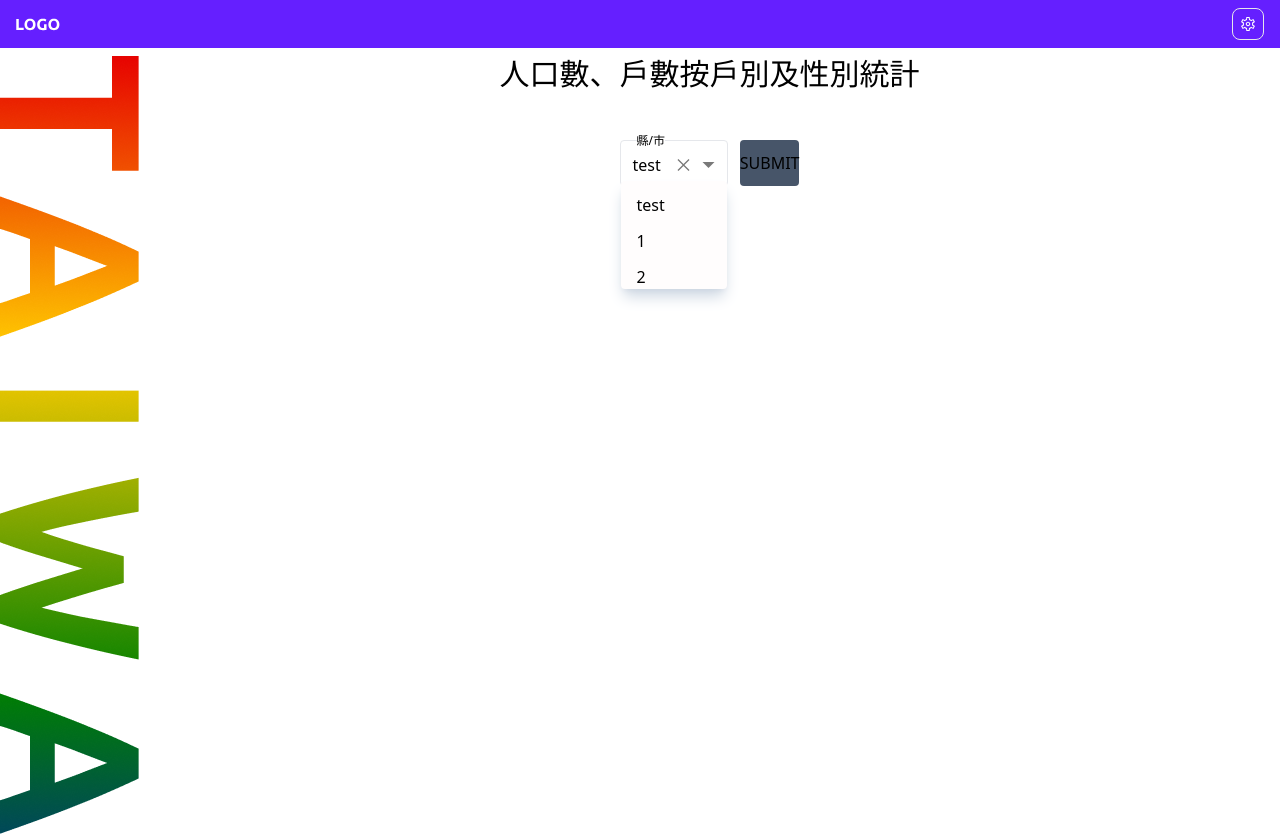
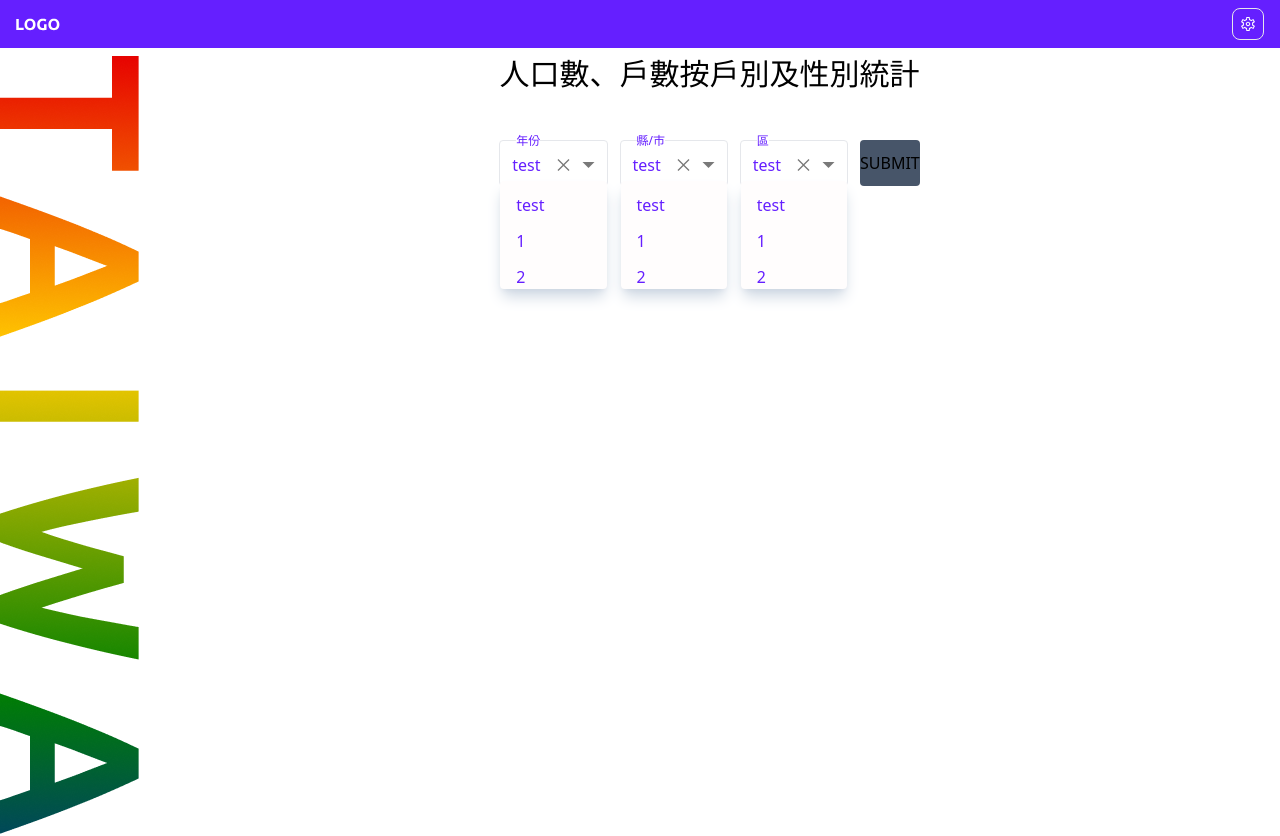
Before and after one commit to RyanStone2640/dashboard, a React (Vite) app: page / in a window 1280 px wide. Shown: the top 836 px of the page. Built offline with nearby package versions, Linux system fonts and the light colour scheme.

Commit message:
feat: edit selectOption component

```diff
--- a/package.json
+++ b/package.json
@@ -25,12 +25,14 @@
     "@typescript-eslint/parser": "^6.0.0",
     "@vitejs/plugin-react": "^4.0.3",
     "autoprefixer": "^10.4.15",
+    "clsx": "^2.0.0",
     "eslint": "^8.45.0",
     "eslint-config-airbnb": "^19.0.4",
     "eslint-import-resolver-alias": "^1.1.2",
     "eslint-plugin-react-hooks": "^4.6.0",
     "eslint-plugin-react-refresh": "^0.4.3",
     "postcss": "^8.4.29",
+    "tailwind-merge": "^1.14.0",
     "tailwindcss": "^3.3.3",
     "typescript": "^5.0.2",
     "vite": "^4.4.5"
--- a/src/components/Content/index.tsx
+++ b/src/components/Content/index.tsx
@@ -13,9 +13,21 @@ function Content() {
       <div className=" flex-grow flex flex-col items-center">
         <h2 className="text-3xl mb-12">人口數、戶數按戶別及性別統計</h2>
         <div className="flex gap-3">
-          <Select value={[{ label: 'test', value: 'test' }, { label: '1', value: '1' }, { label: '2', value: '2' }]} />
-          {/* <Select />
-          <Select /> */}
+          <Select
+            selectLabel="年份"
+            options={[{ label: 'test', value: 'test' }, { label: '1', value: '1' }, { label: '2', value: '2' }]}
+            onChange={() => { }}
+          />
+          <Select
+            selectLabel="縣/市"
+            options={[{ label: 'test', value: 'test' }, { label: '1', value: '1' }, { label: '2', value: '2' }]}
+            onChange={() => { }}
+          />
+          <Select
+            selectLabel="區"
+            options={[{ label: 'test', value: 'test' }, { label: '1', value: '1' }, { label: '2', value: '2' }]}
+            onChange={() => { }}
+          />
           <button className="bg-slate-600 rounded" type="submit">SUBMIT</button>
         </div>
       </div>
--- a/src/components/UI/Select/index.tsx
+++ b/src/components/UI/Select/index.tsx
@@ -1,5 +1,7 @@
+import cn from '@/utilities/twMerge.ts';
 import arrowDropDon from '@/assets/arrow-drop-down.svg';
 import xMark from '@/assets/xMark.svg';
+import { useState } from 'react';
 
 export type SelectOption = {
   label: string
@@ -7,24 +9,28 @@ export type SelectOption = {
 }
 
 type SelectProps = {
-  value?: SelectOption[] | []
+  options?: SelectOption[] | []
+  selectLabel: string
   onChange: (value: SelectOption | undefined) => void
 }
 
 function Select(props: SelectProps) {
-  const { value: propsVal } = props;
+  const { options, selectLabel, onChange } = props;
+  const [toggle, setToggle] = useState(false);
 
+  const toggleOptionHandler = () => {
+    setToggle((prev) => !prev);
+  }
   return (
     <div
-      // eslint-disable-next-line jsx-a11y/no-noninteractive-tabindex
       tabIndex={0}
-      className="
-      min-w-5rem  relative border rounded  pt-3 pb-2 px-3 flex gap-4  cursor-pointer
-      before:block before:absolute before:content-['縣/市'] before:text-xs before:-top-2 before:mx-1 before:bg-white
-      focus:border-myColor-purple focus:border-2 focus:before:text-myColor-purple
-    "
+      before-dynamic-value={selectLabel}
+      className={cn(`min-w-5rem  relative border rounded  pt-3 pb-2 px-3 flex gap-4 cursor-pointer
+        before:block before:absolute before:text-xs before:-top-2 before:mx-1 before:bg-white
+        focus:border-myColor-purple focus:border-1 focus: before: text-myColor-purple`, 'before:content-[attr(before-dynamic-value)]')}
+      onClick={toggleOptionHandler}
     >
-      <span className="flex-grow">{propsVal[0]?.label}</span>
+      <span className="flex-grow">{options[0]?.label}</span>
       <div className="flex gap-3">
         <button type="button">
           <img src={xMark} alt="" />
@@ -33,8 +39,12 @@ function Select(props: SelectProps) {
           <img src={arrowDropDon} alt="" />
         </button>
       </div>
-      <ul className="absolute top-10 left-0 rounded w-full max-h-64 overflow-y-auto bg-myColor-#FFFDFD  shadow-lg shadow-slate-300 ">
-        {propsVal?.map((item) => (
+      <ul className={cn(
+        'absolute top-10 left-0 rounded w-full max-h-64 overflow-y-auto bg-myColor-#FFFDFD shadow-lg shadow-slate-300',
+        { hidden: toggle },
+      )}
+      >
+        {options?.map((item) => (
           <li className="mt-3 ml-4" key={item.value}>
             {item?.value}
           </li>
@@ -45,7 +55,7 @@ function Select(props: SelectProps) {
 }
 
 Select.defaultProps = {
-  value: [],
+  options: [],
 };
 
 export default Select;
--- /dev/null
+++ b/src/utilities/twMerge.ts
@@ -0,0 +1,6 @@
+import { twMerge } from 'tailwind-merge';
+import { clsx, ClassValue } from 'clsx';
+
+export default function cn(...inputs: ClassValue[]) {
+  return twMerge(clsx(inputs));
+}
```
Also changed, not shown: .eslintrc.cjs, 1 other file (tests, documents, lock files or other folders).
